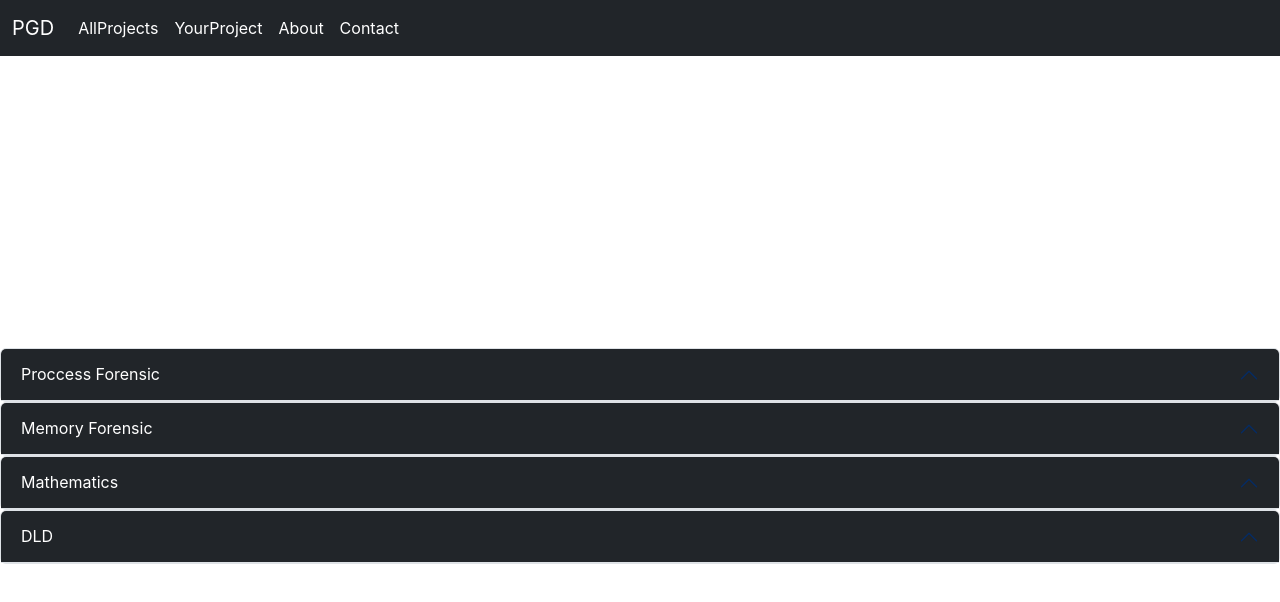
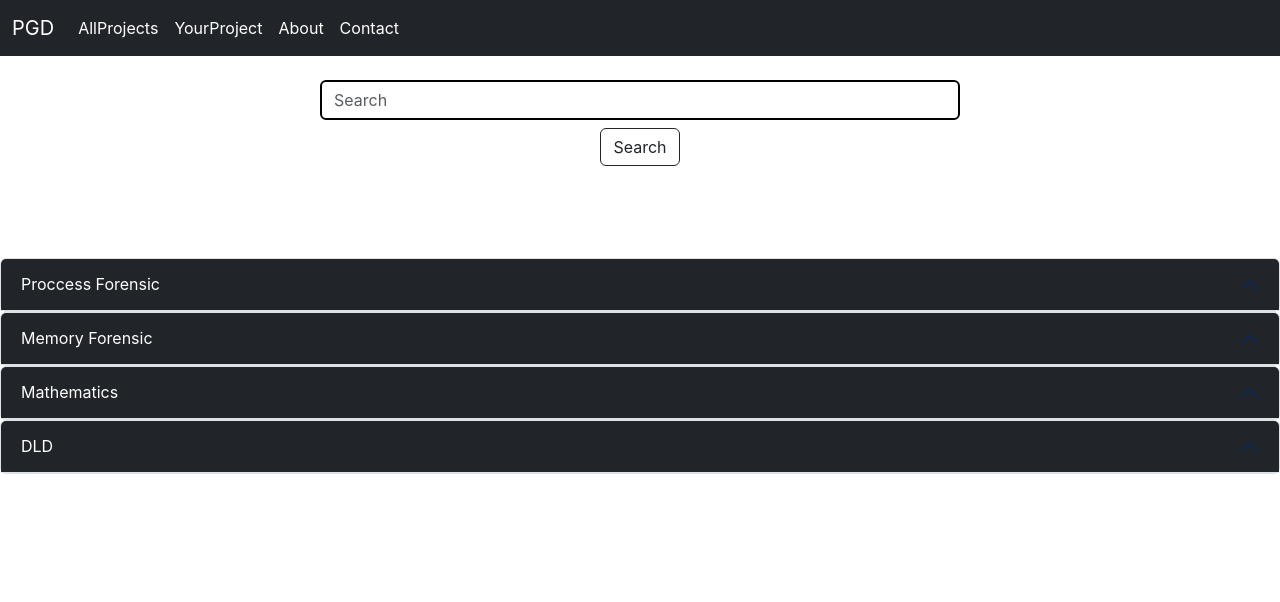
Before and after one commit to aomwankhede/SIH, a React (Create React App) app in the folder frontend/: page / in a window 1280 px wide. Shown: the top 602 px of the page. Built offline with nearby package versions, Linux system fonts and the light colour scheme.

Commit message:
SearchBox added

```diff
--- a/frontend/src/components/professor/ProffProject.js
+++ b/frontend/src/components/professor/ProffProject.js
@@ -7,7 +7,6 @@ const ProffProject = () => {
 
     return (
       <div>
-        {console.log(filteredProjects)}
         {filteredProjects.map((project) => (
           <ProjectCard project={project} key={project.id} />
         ))}
--- a/frontend/src/components/professor/Proff_Dashboard.js
+++ b/frontend/src/components/professor/Proff_Dashboard.js
@@ -1,15 +1,31 @@
 import React from 'react'
 import projectA from '../../dummyProjectAssigned'
 import ProjectCard from './projectCard';
+
+const SearchBox = ()=>{
+  return(
+    <div>
+    <form className="form-inline my-2 my-lg-0">
+      <input className="form-control mr-sm-2 mt-4 mb-2" style={{width:'50vw',border:'2px solid black'}} type="search" placeholder="Search" aria-label="Search"/>
+      <button className="btn btn-outline-dark my-2 my-sm-0" type="submit">Search</button>
+    </form>
+    </div>
+  )
+}
+
 const Proff_Dashboard = () => {
     return (
+      <>
+      <div style={{display:'flex',flexDirection:'row',alignItems:'center',justifyContent:'center'}}>
+      <SearchBox/>
+      </div>
         <div
           style={{
             display: "flex",
             flexDirection: "column",
             textAlign: "center",
             justifyContent: "center",
-            height: "100vh",
+            height: "50vh",
           }}
         >
           {projectA.map((project) => {
@@ -18,6 +34,7 @@ const Proff_Dashboard = () => {
 
           {projectA.length === 0 ? <h1>No projects available</h1> : ""}
         </div>
+        </>
       );
 }
 
--- a/frontend/src/components/student/ProjectCard.js
+++ b/frontend/src/components/student/ProjectCard.js
@@ -28,8 +28,7 @@ const ProjectCard = ({ key, project }) => {
           }}
         >
           <div className="accordion-body">
-            <div>{project.tags}</div>
-            <div >{project.description}</div>
+            <div>{project.description}</div>
           </div>
         </div>
       </div>
--- a/frontend/src/components/student/Student_Dashboard.js
+++ b/frontend/src/components/student/Student_Dashboard.js
@@ -1,15 +1,31 @@
 import React from "react";
 import projects from "../../dummyProj";
 import ProjectCard from "./ProjectCard";
+
+const SearchBox = ()=>{
+  return(
+    <div>
+    <form className="form-inline my-2 my-lg-0">
+      <input className="form-control mr-sm-2 mt-4 mb-2" style={{width:'50vw',border:'2px solid black'}} type="search" placeholder="Search" aria-label="Search"/>
+      <button className="btn btn-outline-dark my-2 my-sm-0" type="submit">Search</button>
+    </form>
+    </div>
+  )
+}
+
 const Student_Dashboard = () => {
   return (
+    <>
+    <div style={{display:'flex',flexDirection:'row',alignItems:'center',justifyContent:'center'}}>
+      <SearchBox/>
+      </div>
     <div
       style={{
         display: "flex",
         flexDirection: "column",
         textAlign: "center",
         justifyContent: "center",
-        height: "100vh",
+        height: "50vh",
       }}
     >
       {projects.map((project) => {
@@ -21,6 +37,7 @@ const Student_Dashboard = () => {
 
       {projects.length === 0 ? <h1>No projects available</h1> : ""}
     </div>
+    </>
   );
 };
 
```
Also changed, not shown: frontend/src/App.js (+14 -6 lines), frontend/src/dummyProj.js (+5 -0 lines).
